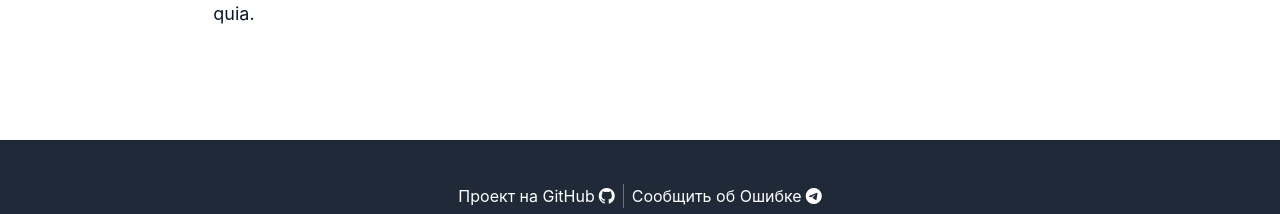
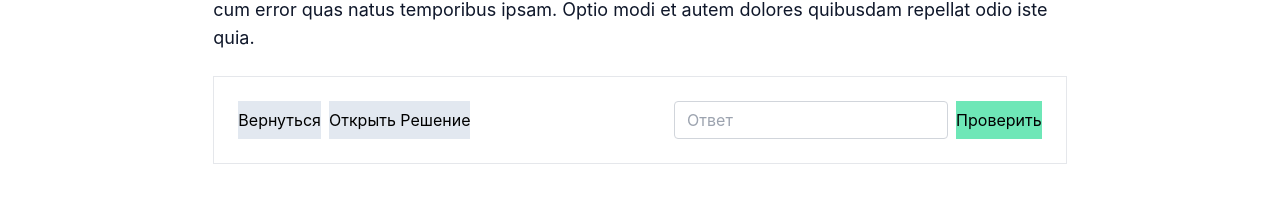
Before and after one commit to nkg-17/math-tests, a React (Vite) app: page /test/10294 in a window 1280 px wide. Shown: the part 548-762 px from the top of the page. Built offline with nearby package versions, Linux system fonts and the light colour scheme; no server answers.

Commit message:
Some improvements

```diff
--- /dev/null
+++ b/src/components/InputField/index.jsx
@@ -0,0 +1,37 @@
+
+
+function InputField({border, borderFocus, placeholder, onChange, className, style}) {
+	borderFocus = (borderFocus) ? borderFocus : "focus:border-blue-600"
+	borderFocus = (border) ? border : borderFocus
+	border = border ? border : "border-gray-300"
+
+	return (
+		<div className={`w-full ${className}`} style={style}>
+			<input
+			type="search"
+			className={`
+			form-control
+			block
+			w-full
+			px-3
+			py-1.5
+			text-base
+			font-normal
+			text-gray-700
+			bg-white bg-clip-padding
+			border border-solid ${border}
+			rounded
+			transition
+			ease-in-out
+			m-0
+			focus:shadow-inner
+			focus:text-gray-700 focus:bg-white ${borderFocus} focus:outline-none
+			`}
+			onChange={onChange}
+			placeholder={placeholder}
+			/>
+		</div>
+	)
+}
+
+export default InputField
--- a/src/components/Layout/ArticleBody.jsx
+++ b/src/components/Layout/ArticleBody.jsx
@@ -3,7 +3,7 @@
 function ArticleBody({children, className, style}) {
 	return (
 		<main
-		className={"w-2/3 mb-20 mt-6 flex-1 flex flex-col items-center " + className}
+		className={"w-2/3 mb-20 mt-6 pt-6 flex-1 flex flex-col items-center " + className}
 		style={style}>
 			{children}
 		</main>
--- a/src/pages/CatalogPage/Search.jsx
+++ b/src/pages/CatalogPage/Search.jsx
@@ -1,81 +1,20 @@
+import InputField from 'components/InputField'
 
 
-function Search(props) {
+function Search({className, style}) {
 	return (
 		<div
-		className={"w-3/4 px-10 py-8 grid grid-cols-1 gap-3 bg-white shadow-lg shadow-black/20 border rounded-lg " + props.className}>
-			<div className="w-full">
-				<label
-				htmlFor="search"
-				className="form-label mb-1 inline-block select-none text-gray-700">
-					Поиск по загаловку задачи
-				</label>
-				<input
-				type="search"
-				className="
-				form-control
-				block
-				w-full
-				px-3
-				py-1.5
-				text-base
-				font-normal
-				text-gray-700
-				bg-white bg-clip-padding
-				border border-solid border-gray-300
-				rounded
-				transition
-				ease-in-out
-				m-0
-				focus:shadow-inner
-				focus:text-gray-700 focus:bg-white focus:border-blue-600 focus:outline-none
-				"
-				id="search"
-				placeholder="Поиск"
-				/>
-			</div>
-
-			{/*
-			<div className="w-full flex flex-row gap-1">
-				<button
-				className="
-				px-2
-				py-1
-				text-xs font-normal text-black
-				rounded-full
-				bg-slate-200
-				focus:bg-cyan-400">
-					Прямоугольники
-				</button>
-				<button
-				className="
-				px-2
-				py-1
-				text-xs font-normal text-black
-				rounded-full
-				bg-slate-200
-				focus:bg-cyan-400">
-					Конусы
-				</button>
-				<button
-				className="
-				px-2
-				py-1
-				text-xs font-normal text-black
-				rounded-full
-				bg-slate-200
-				focus:bg-cyan-400">
-					Цилиндры
-				</button>
-			</div>
-
-			<div className="w-full flex flex-row gap-2 justify-start">
-				<button className="text-sm text-slate-500 hover:text-slate-600">Выбрать все</button>
-				<button className="text-sm text-slate-500 hover:text-slate-600">Очистить</button>
-			</div>
-			*/}
+		className={`
+		w-3/4 px-10 py-8
+		flex flex-col gap-1
+		bg-white
+		shadow-lg shadow-black/20
+		border rounded-lg ${className}`}
+		style={style}>
+			<span className="text-slate-700 select-none">Поиск по загаловку задачи</span>
+			<InputField placeholder="Поиск" />
 		</div>
 	);
 }
 
-export default Search;
+export default Search
--- a/src/pages/CatalogPage/index.jsx
+++ b/src/pages/CatalogPage/index.jsx
@@ -24,7 +24,7 @@ function CatalogPage(props) {
 		<Layout style={{background:bg}}>
 			<CatalogContext.Provider value={contextValue}>
 				<Layout.ReactiveNav event={contextValue.setNavOpaqueEvent} />
-				<Layout.ArticleBody>
+				<Layout.ArticleBody style={{paddingTop:"0"}}>
 						<img
 						className="select-none  pointer-events-none"
 						style={{position:"absolute",top:"12.9rem",width:"100%",zIndex:-1}}
--- /dev/null
+++ b/src/pages/TestPage/SubmitForm.jsx
@@ -0,0 +1,42 @@
+import { useState } from 'react'
+import { Link } from 'react-router-dom'
+
+import InputField from 'components/InputField'
+
+import RoutePaths from 'constants/routePaths'
+
+
+function SubmitForm({test, className, style}) {
+	const [ whatever, setWhatever ] = useState(false)
+
+	return (
+		<div className={`
+		w-full p-6
+		flex flex-row gap-6 align-center justify-between
+		border
+		${className}`}
+		style={style}>
+			<div className="flex flex-row gap-2">
+				<Link to={RoutePaths.Catalog}>
+					<button className="h-full bg-slate-200">Вернуться</button>
+				</Link>
+				<Link to={RoutePaths.Catalog}>
+					<button className="h-full bg-slate-200">Открыть Решение</button>
+				</Link>
+			</div>
+
+			<div className="flex flex-row gap-2">
+				<InputField
+				placeholder="Ответ"
+				border={whatever && "border-rose-500"} />
+				<button
+				onClick={() => setWhatever(() => true)}
+				className="bg-emerald-300">
+					Проверить
+				</button>
+			</div>
+		</div>
+	)
+}
+
+export default SubmitForm
--- a/src/pages/TestPage/index.jsx
+++ b/src/pages/TestPage/index.jsx
@@ -7,6 +7,7 @@ import Title from './Title';
 import ProblemText from './ProblemText';
 import SolutionText from './SolutionText';
 import Picture from './Picture';
+import SubmitForm from './SubmitForm';
 
 import TestContext from 'contexts/TestContext';
 
@@ -38,6 +39,8 @@ function TestPage(props) {
 				<Title color="border-emerald-400">Решение</Title>
 
 				<SolutionText test={test} />
+
+				<SubmitForm test={test} />
 			</Layout.ArticleBody>
 
 			<Layout.Footer />
```
